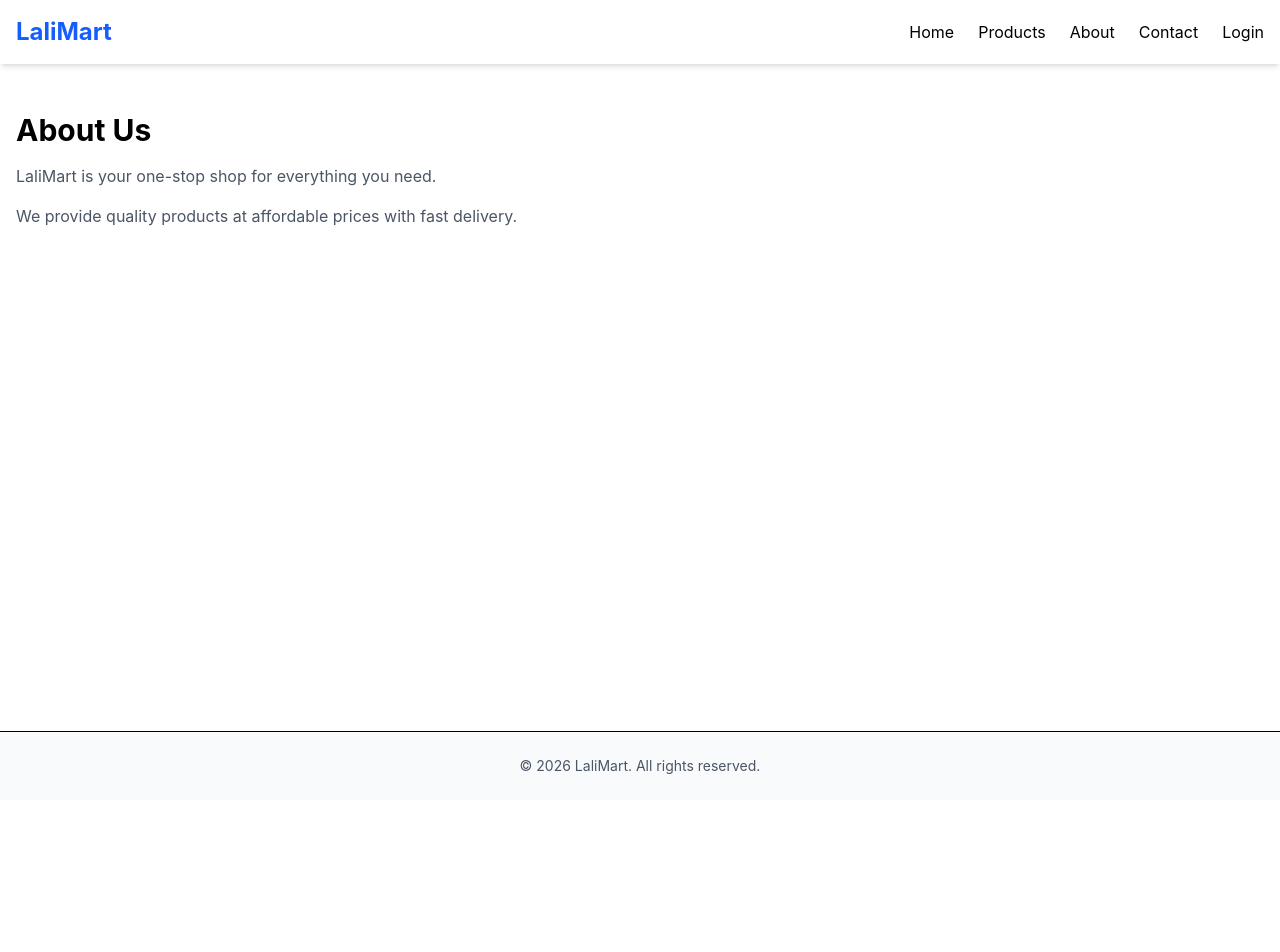
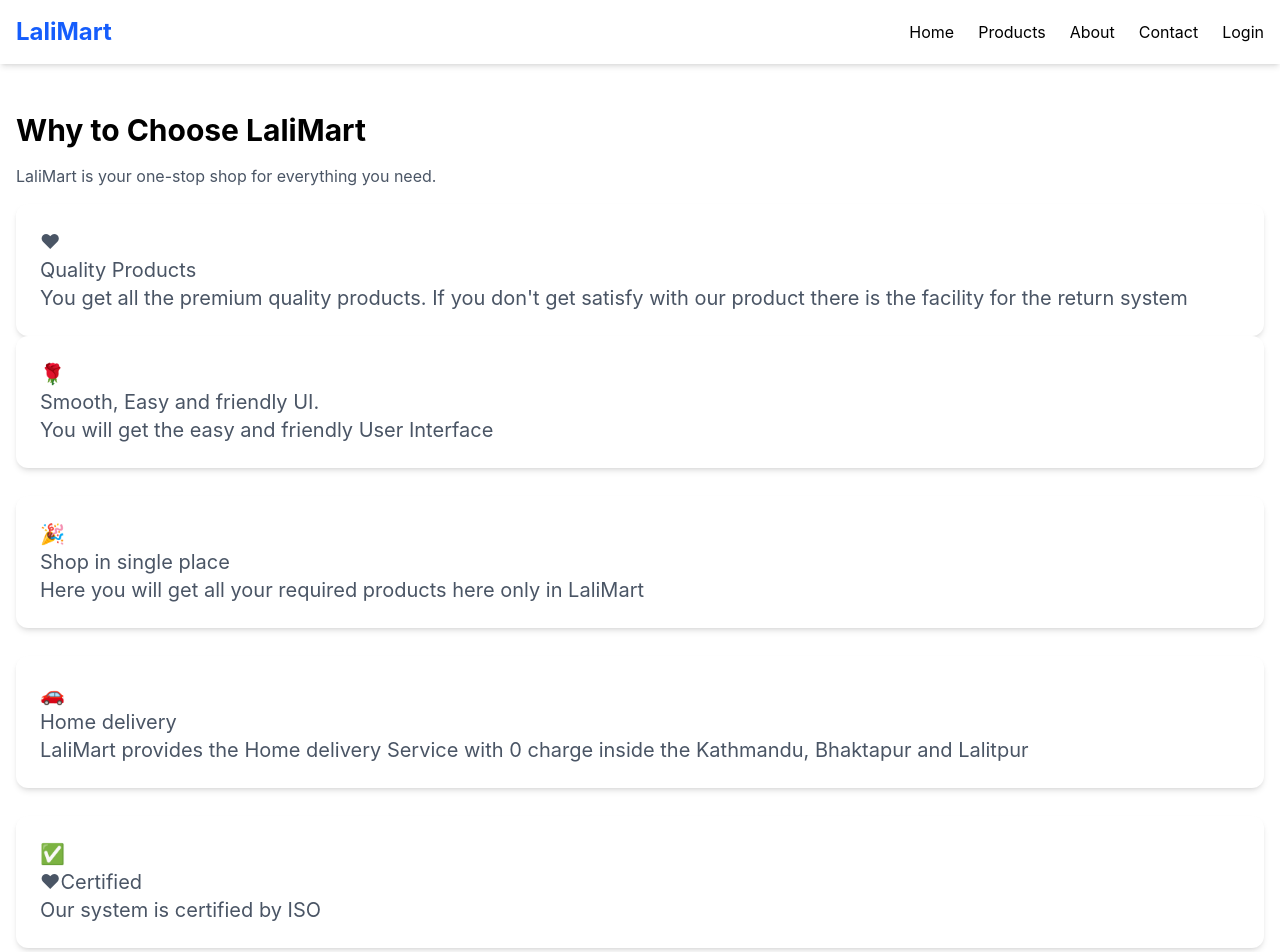
Before and after one commit to Aayush-uxx/mern-ecommerce, a React (Vite) app in the folder frontend/: page /about in a window 1280 px wide. Shown: the top 952 px of the page. Before the commit the page ends 800 px from the top, so only its background shows below. Built offline with nearby package versions, Linux system fonts and the light colour scheme.

Commit message:
commit for the about

```diff
--- a/frontend/src/data/categories.js
+++ b/frontend/src/data/categories.js
@@ -0,0 +1,28 @@
+const categories = [
+    {
+      id: 1,
+      name: "Electronics",
+      image: "📱",
+      subcategories: ["Mobiles", "Laptops", "Accessories"]
+    },
+    {
+      id: 2,
+      name: "Fashion",
+      image: "👕",
+      subcategories: ["Men", "Women", "Kids"]
+    },
+    {
+      id: 3,
+      name: "Grocery",
+      image: "🛒",
+      subcategories: ["Fruits", "Vegetables", "Snacks"]
+    },
+    {
+      id: 4,
+      name: "Home & Living",
+      image: "🏠",
+      subcategories: ["Furniture", "Decor", "Kitchen"]
+    }
+  ]
+
+  export default categories
--- a/frontend/src/pages/about.jsx
+++ b/frontend/src/pages/about.jsx
@@ -4,12 +4,36 @@ const About = () => {
   return (
     <Layout>
       <div className="container mx-auto px-4 py-12">
-        <h1 className="text-3xl font-bold mb-4">About Us</h1>
+        <h1 className="text-3xl font-bold mb-4">Why to Choose LaliMart</h1>
         <p className="text-gray-600 mb-4">
           LaliMart is your one-stop shop for everything you need.
         </p>
-        <p className="text-gray-600">
-          We provide quality products at affordable prices with fast delivery.
+        <p className="text-gray-600 text-xl">
+          <div className="bg-white rounded-xl shadow-md p-6 hover:shadow-xl hover:scale-105 transition duration-300 hover:bg-blue-100 grig grid-cols-3 gap-6">
+            <span>❤</span>
+            <h3>Quality Products</h3>
+            You get all the premium quality products. If you don't get satisfy with our product there is the facility for the return system
+          </div>
+          <div className="bg-white rounded-xl shadow-md p-6 hover:shadow-xl hover:scale-105 transition duration-300 hover:bg-blue-100 gap-6">
+            <span>🌹</span>
+            <h3>Smooth, Easy and friendly UI.</h3>
+            <p>You will get the easy and friendly User Interface</p>
+          </div><br></br>
+          <div className="bg-white rounded-xl shadow-md p-6 hover:shadow-xl hover:scale-105 transition duration-300 hover:bg-blue-100">
+            <span>🎉</span>
+            <h3>Shop in single place</h3>
+            <p>Here you will get all your required products here only in LaliMart</p>
+          </div><br></br>
+          <div className="bg-white rounded-xl shadow-md p-6 hover:shadow-xl hover:scale-105 transition duration-300 hover:bg-blue-100">
+            <span>🚗</span>
+            <h3> Home delivery</h3>
+            <p>LaliMart provides the Home delivery Service with 0 charge inside the Kathmandu, Bhaktapur and Lalitpur </p>
+          </div><br></br>
+          <div className="bg-white rounded-xl shadow-md p-6 hover:shadow-xl hover:scale-105 transition duration-300 hover:bg-blue-100">
+            <span>✅</span>
+            <h3>❤Certified</h3>
+            <p>Our system is certified by ISO</p>
+          </div>
         </p>
       </div>
     </Layout>
```
Also changed, not shown: frontend/index.html (line endings or trailing spaces).
